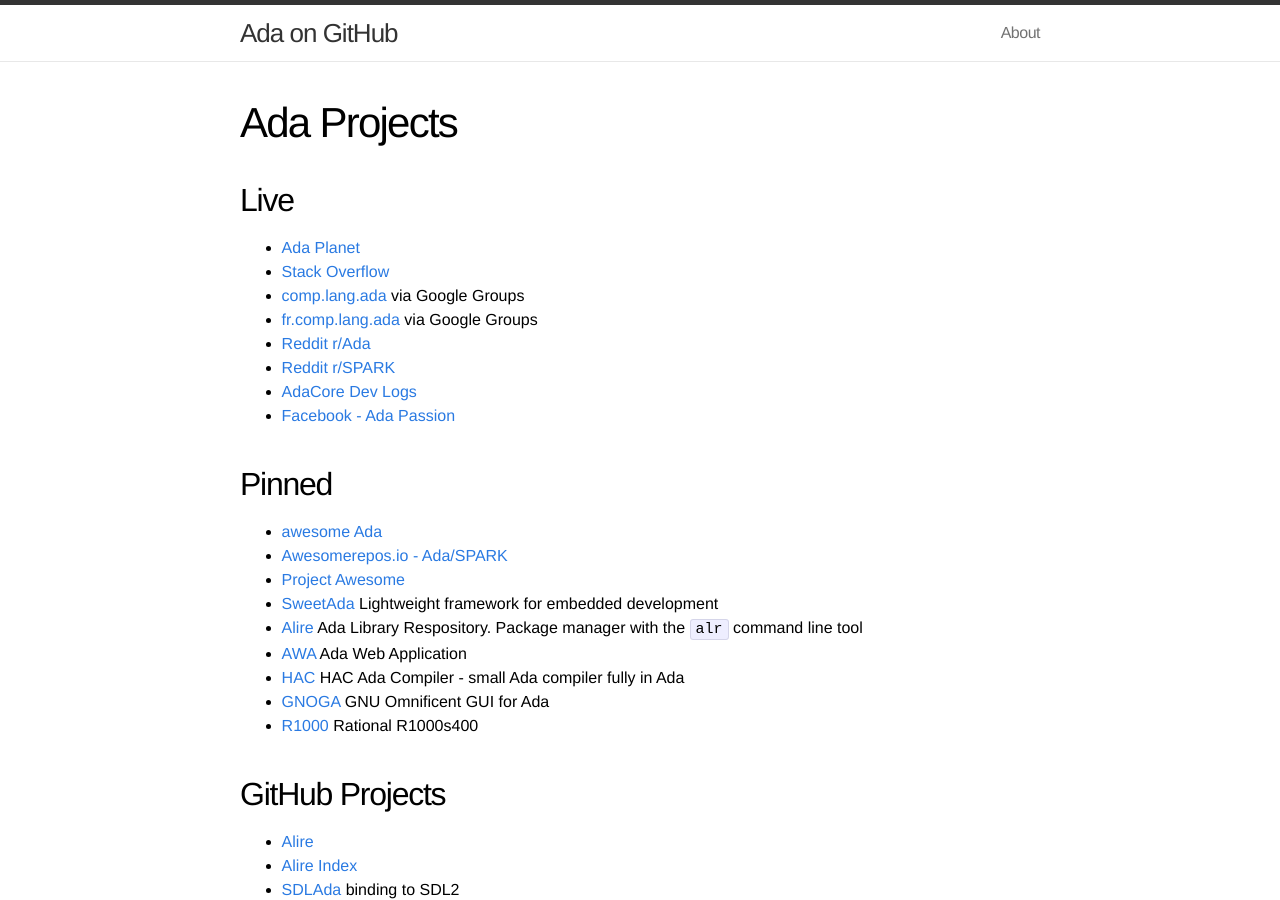
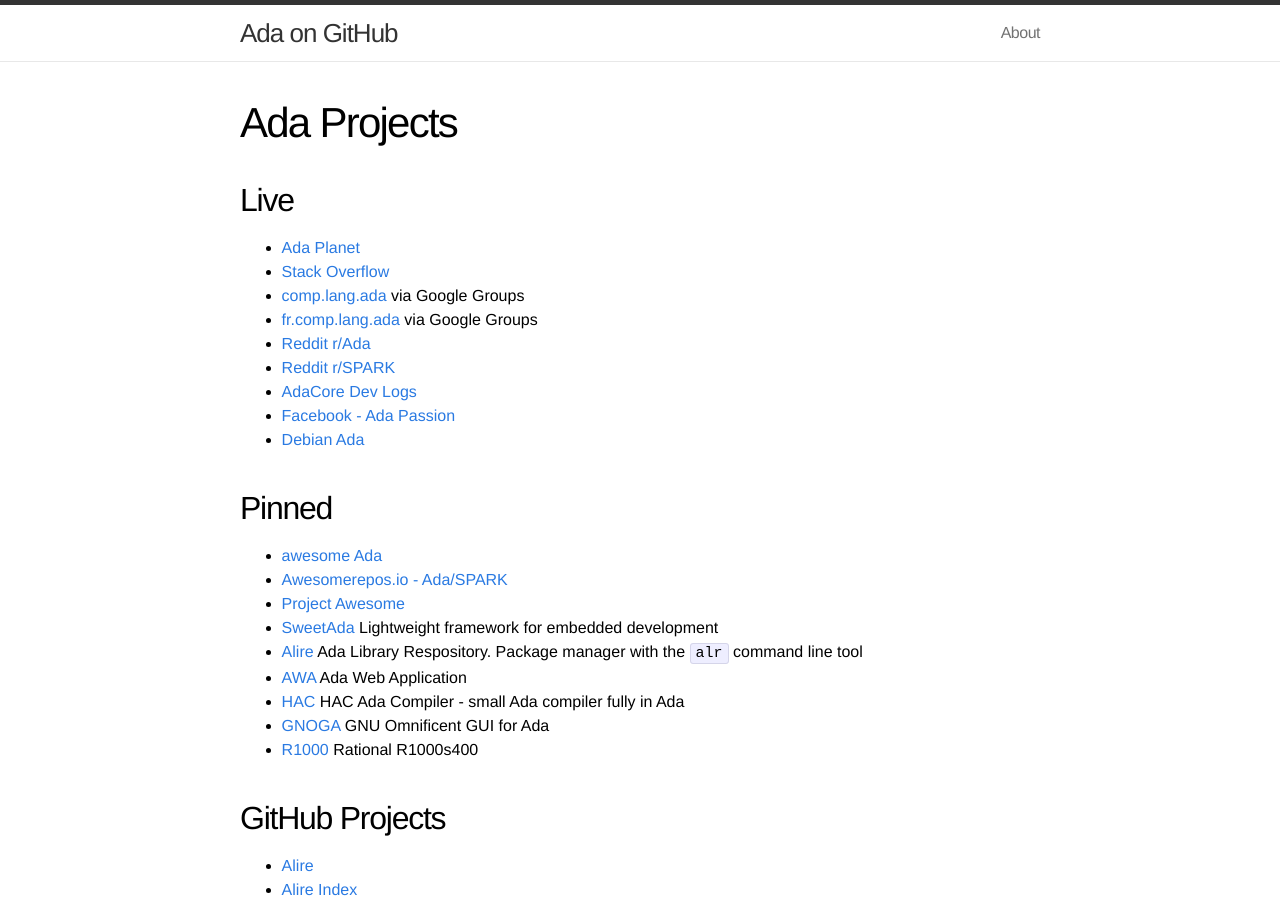
Before and after one commit to quornings/quornings.github.io, a Jekyll site: the page built from ada.md, in a window 1280 px wide and 900 px high. Built offline with Jekyll 4.4.1, drawn with Linux system fonts in a browser that asks for light colours.

Commit message:
Add Debian Ada Mailing list

```diff
--- a/ada.md
+++ b/ada.md
@@ -13,6 +13,7 @@ title: Ada Projects
 - [Reddit r/SPARK](https://www.reddit.com/r/spark/)
 - [AdaCore Dev Logs](https://www.adacore.com/devlog)
 - [Facebook - Ada Passion](https://www.facebook.com/adapassion/)
+- [Debian Ada](https://lists.debian.org/debian-ada/)
 
 ## Pinned
 
```
